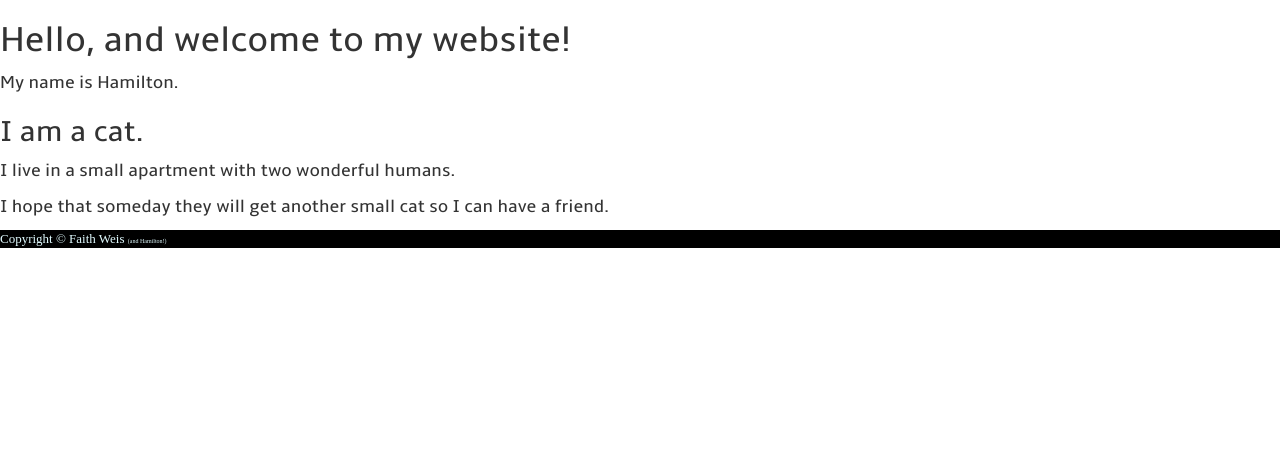
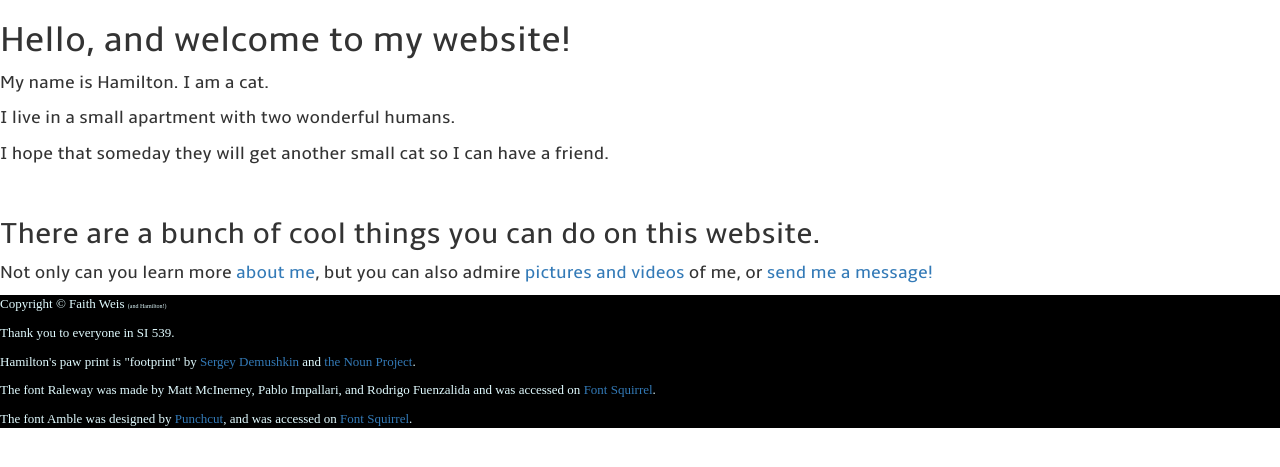
Before and after one commit to flw16/hamiltonacat, a Python web app: template templates/home.html in a window 1280 px wide. Shown: the part 60-527 px from the top of the page. Run offline with Jinja, Linux system fonts and the light colour scheme; the template is opened without the code that fills it, so the values that code supplies are empty; some libraries are stand-ins or nearby versions; some web fonts are replaced.

Commit message:
Attribution
Adding attribution information for image and fonts to footer.

```diff
--- a/templates/base.html
+++ b/templates/base.html
@@ -33,6 +33,11 @@
 
 	<footer>
 		<p>Copyright &copy; Faith Weis <span id="plus">(and Hamilton!)</span></p>
+		<p>Thank you to everyone in SI 539.</p>
+		<p>Hamilton's paw print is "footprint" by <a href = "https://thenounproject.com/mockturtle/">Sergey Demushkin</a> and <a href = "https://thenounproject.com">the Noun Project</a>.</p>
+		<p>The font Raleway was made by Matt McInerney, Pablo Impallari, and Rodrigo Fuenzalida and was accessed on <a href = "http://www.fontsquirrel.com/license/raleway">Font Squirrel</a>.</p>
+		<p>The font Amble was designed by <a href = "http://www.punchcut.com/">Punchcut</a>, and was accessed on <a href = "http://www.fontsquirrel.com/license/amble">Font Squirrel</a>.</p>
+
 	</footer>
 	<!-- Jquery goes here -->
 	<script   src="http://code.jquery.com/jquery-2.2.2.min.js"   integrity="sha256-36cp2Co+/62rEAAYHLmRCPIych47CvdM+uTBJwSzWjI="   crossorigin="anonymous"></script>
--- a/templates/home.html
+++ b/templates/home.html
@@ -3,10 +3,13 @@
 {% block content %}
 	<div class='home'>
 		<h1>Hello, and welcome to my website!</h1>
-			<p>My name is Hamilton.</p>
-		<h2>I am a cat.</h2>
+			<p>My name is Hamilton. I am a cat.</p>
 			<p>I live in a small apartment with two wonderful humans.</p>
 			<p>I hope that someday they will get another small cat so I can have a friend.</p>
+			<br>
+		<h2>There are a bunch of cool things you can do on this website.</h2>
+			<p>Not only can you learn more <a href = "about.html">about me</a>, but you can also admire <a href = "gallery.html">pictures and videos</a> of me, or <a href = "message.html">send me a message!</a></p>
+
 	</div>
 
 	<p></p>
```
